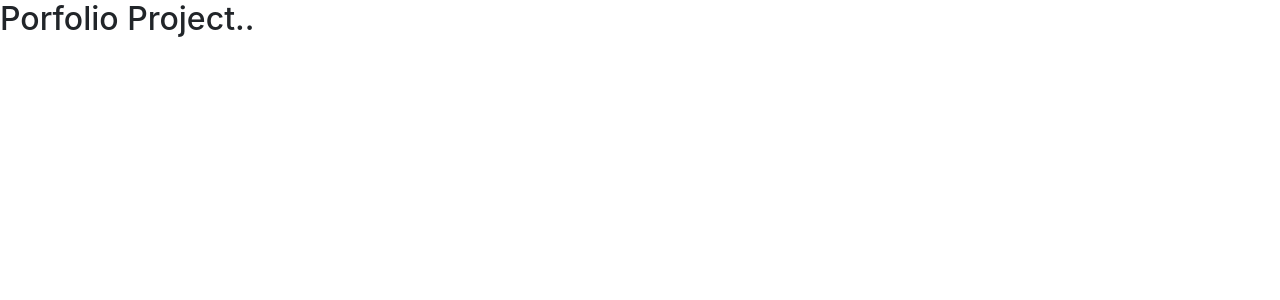
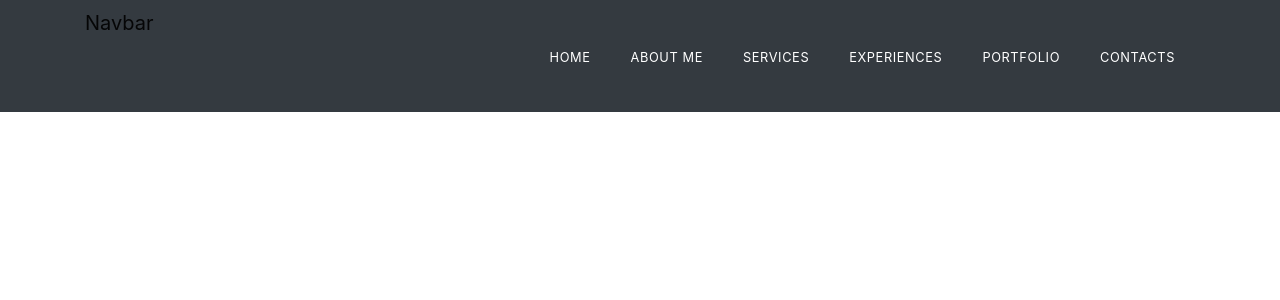
Before and after one commit to Jkang91/My-portfolio, a React (Create React App) app: page / in a window 1280 px wide. Shown: the top 300 px of the page. Built offline with nearby package versions, Linux system fonts and the light colour scheme.

Commit message:
navbar completion

```diff
--- a/package.json
+++ b/package.json
@@ -3,6 +3,9 @@
   "version": "0.1.0",
   "private": true,
   "dependencies": {
+    "@fortawesome/fontawesome-svg-core": "^1.2.35",
+    "@fortawesome/free-solid-svg-icons": "^5.15.3",
+    "@fortawesome/react-fontawesome": "^0.1.14",
     "@testing-library/jest-dom": "^5.11.4",
     "@testing-library/react": "^11.1.0",
     "@testing-library/user-event": "^12.1.10",
--- a/public/index.html
+++ b/public/index.html
@@ -1,14 +1,12 @@
 <!DOCTYPE html>
 <html lang="en">
+
 <head>
   <meta charset="utf-8" />
   <link rel="icon" href="%PUBLIC_URL%/favicon.ico" />
   <meta name="viewport" content="width=device-width, initial-scale=1" />
   <meta name="theme-color" content="#000000" />
-    <meta
-      name="description"
-      content="Web site created using create-react-app"
-    />
+  <meta name="description" content="Web site created using create-react-app" />
   <link rel="apple-touch-icon" href="%PUBLIC_URL%/logo192.png" />
   <!--
       manifest.json provides metadata used when your web app is installed on a
@@ -26,6 +24,7 @@
     -->
   <title>React App</title>
 </head>
+
 <body>
   <noscript>You need to enable JavaScript to run this app.</noscript>
   <div id="root"></div>
@@ -39,5 +38,15 @@
       To begin the development, run `npm start` or `yarn start`.
       To create a production bundle, use `npm run build` or `yarn build`.
     -->
+  <script src="https://code.jquery.com/jquery-3.2.1.slim.min.js"
+    integrity="sha384-KJ3o2DKtIkvYIK3UENzmM7KCkRr/rE9/Qpg6aAZGJwFDMVNA/GpGFF93hXpG5KkN"
+    crossorigin="anonymous"></script>
+  <script src="https://cdnjs.cloudflare.com/ajax/libs/popper.js/1.12.9/umd/popper.min.js"
+    integrity="sha384-ApNbgh9B+Y1QKtv3Rn7W3mgPxhU9K/ScQsAP7hUibX39j7fakFPskvXusvfa0b4Q"
+    crossorigin="anonymous"></script>
+  <script src="https://maxcdn.bootstrapcdn.com/bootstrap/4.0.0/js/bootstrap.min.js"
+    integrity="sha384-JZR6Spejh4U02d8jOt6vLEHfe/JQGiRRSQQxSfFWpi1MquVdAyjUar5+76PVCmYl"
+    crossorigin="anonymous"></script>
 </body>
+
 </html>
--- a/src/App.css
+++ b/src/App.css
@@ -1,38 +1,46 @@
-.App {
-  text-align: center;
+@import url('https://fonts.googleapis.com/css2?family=Roboto+Condensed:wght@300&display=swap');
+
+:root {
+  --primary-white: #fff;
+  --primary-orange: #f9ab00;
+  --primary-dark: rgba(255, 255, 255, 0);
 }
 
-.App-logo {
-  height: 40vmin;
-  pointer-events: none;
+body {
+  font-family: "Roboto Condesed" sans-serif;
 }
 
-@media (prefers-reduced-motion: no-preference) {
-  .App-logo {
-    animation: App-logo-spin infinite 20s linear;
-  }
+/***************** NAVBAR ***********************/
+
+/**************** MENU LINKS ******************/
+nav a.nav-link {
+  /* font-weight: 500; */
+  font-size: .8rem;
+  letter-spacing: .0375rem;
+  cursor: pointer;
 }
 
-.App-header {
-  background-color: #282c34;
-  min-height: 100vh;
-  display: flex;
-  flex-direction: column;
-  align-items: center;
-  justify-content: center;
-  font-size: calc(10px + 2vmin);
-  color: white;
+nav ul li {
+  text-transform: uppercase;
 }
 
-.App-link {
-  color: #61dafb;
+.navbar-nav > li > a {
+  margin-right: .75rem;
+  margin-left: .75rem;
+  color: var(--primary-white) !important;
+  border-top: .1875rem solid var(--primary-dark);
 }
 
-@keyframes App-logo-spin {
-  from {
-    transform: rotate(0deg);
-  }
-  to {
-    transform: rotate(360deg);
-  }
+.navbar-brand {
+  max-width: 17.25rem;
+  padding: 0 !important;
+  height: 6rem !important;
 }
+
+.navbar-nav > li > a.active,  .navbar-nav > li > a.active:focus {
+  border-top: .1875rem solid var(--primary-orange);
+}
+
+.navbar-nav > li > a:hover {
+  border-top: .1875rem solid var(--primary-orange);
+}
--- a/src/App.js
+++ b/src/App.js
@@ -1,9 +1,11 @@
 import './App.css';
 import 'bootstrap/dist/css/bootstrap.min.css';
+import Navbar from "./components/Navbar";
+
 
 function App() {
   return (
-    <h2>Porfolio Project..</h2>
+    <Navbar />
   );
 }
 
--- /dev/null
+++ b/src/components/Navbar.js
@@ -0,0 +1,42 @@
+import React from 'react';
+// REACT FONT AWESOME FONTS //
+import { FontAwesomeIcon } from "@fortawesome/react-fontawesome";
+import { faBars } from "@fortawesome/free-solid-svg-icons";
+
+const Navbar = () => {
+    return (
+        <nav className="navbar navbar-expand-lg navbar-light bg-dark">
+            <div className="container">
+                <a className="navbar-brand" href="#">Navbar</a>
+                <button className="navbar-toggler" type="button" data-toggle="collapse" data-target="#navbarSupportedContent" aria-controls="navbarSupportedContent" aria-expanded="false" aria-label="Toggle navigation">
+                    <FontAwesomeIcon icon={faBars} style= {{ color: "#fff" }}/>
+                </button>
+
+                <div className="collapse navbar-collapse" id="navbarSupportedContent">
+                    <ul className="navbar-nav ml-auto">
+                        <li className="nav-item active">
+                            <a className="nav-link" href="#">Home <span className="sr-only">(current)</span></a>
+                        </li>
+                        <li className="nav-item">
+                            <a className="nav-link" href="#">About me</a>
+                        </li>
+                        <li className="nav-item">
+                            <a className="nav-link" href="#">Services</a>
+                        </li>
+                        <li className="nav-item">
+                            <a className="nav-link" href="#">Experiences</a>
+                        </li>
+                        <li className="nav-item">
+                            <a className="nav-link" href="#">Portfolio</a>
+                        </li>
+                        <li className="nav-item">
+                            <a className="nav-link" href="#">Contacts</a>
+                        </li>
+                    </ul>
+                </div>
+            </div>
+        </nav>
+    )
+}
+
+export default Navbar
```
Also changed, not shown: 2 other files (tests, documents, lock files or other folders). Lines whose indentation alone changed are shown as unchanged.
